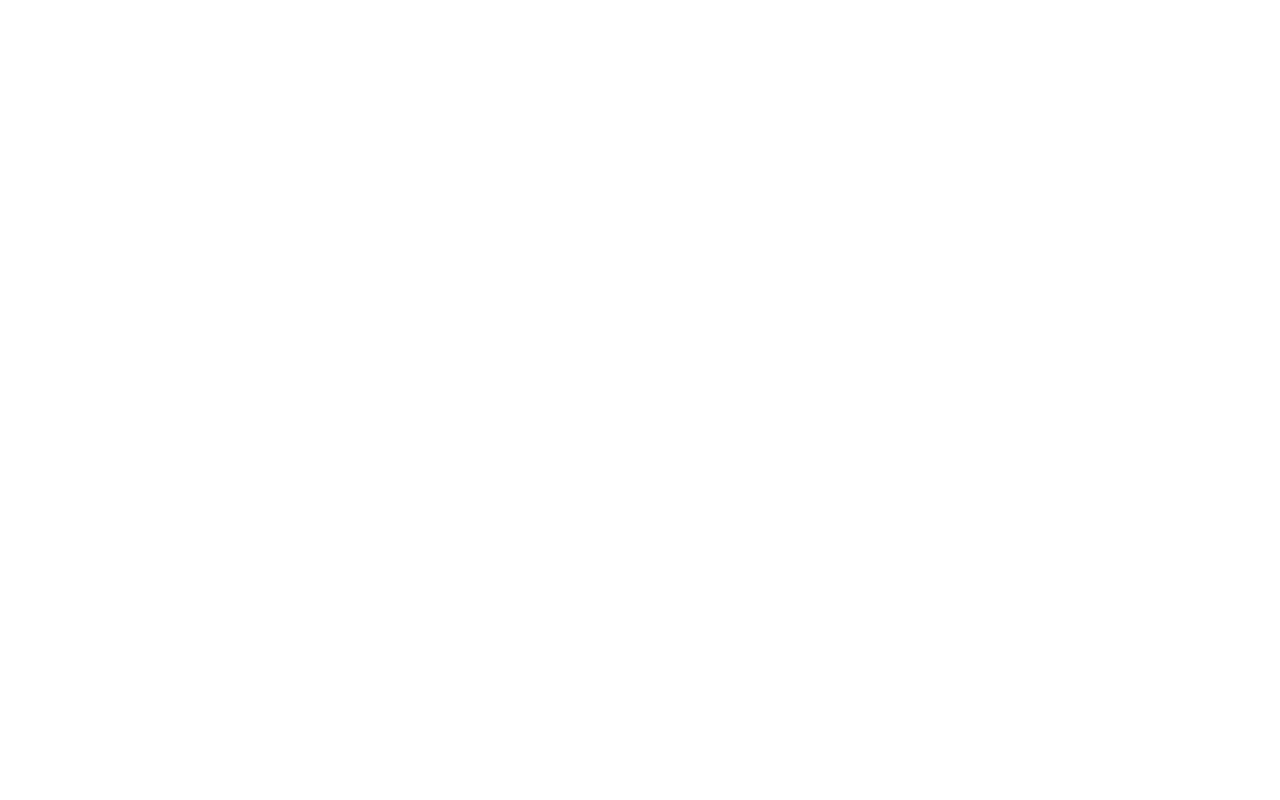
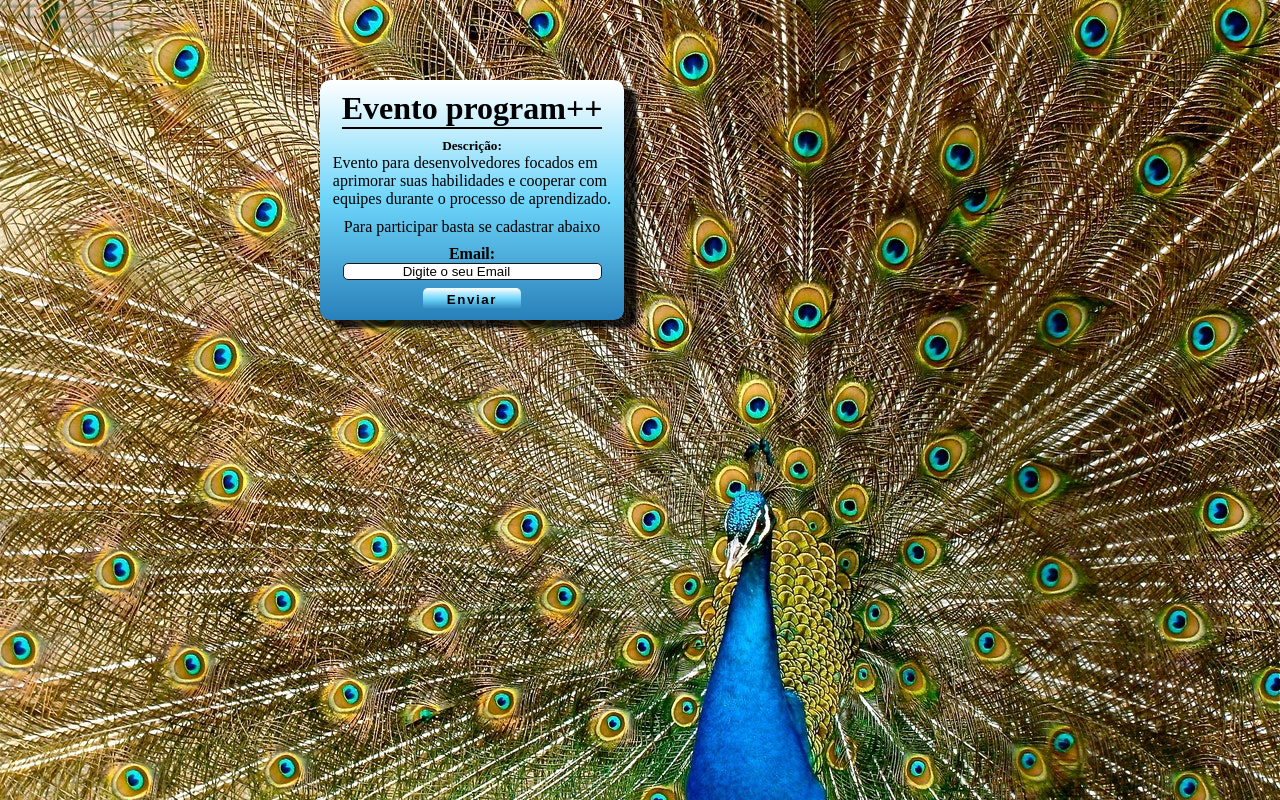
Before and after one commit to Victorcvaz/Formulario, a plain HTML site: page index.html in a window 1280 px wide. Drawn offline with Linux system fonts and the light colour scheme; a script that the page names is missing.

Commit message:
:package: Pages

```diff
--- a/index.html
+++ b/index.html
@@ -8,7 +8,53 @@
     <title>Formulário de cadastro</title>
 </head>
 <body>
+    <div class="container">
+        <header>
+            <div class="wrapper">
+                <img src="./imagens/fundo.jpg" alt="imagem de fundo">
+            </div>
+            <form class="window">
+                <div class="window-itens">
+                <h1 class="titulo">Evento program++</h1>
+                </div>
+                <div class="window-itens">
+                    <h5>Descrição:</h5>
+                    <p class="para">Evento para desenvolvedores focados em aprimorar suas habilidades e cooperar com equipes durante o processo de aprendizado.</p>
+                </div>
+                <div class="window-itens">
+                <p>Para participar basta se cadastrar abaixo</p>
+                </div>
+                <div class="window-itens">
+                    <label for="email">Email:</label>
+                <input type="text" id="email" size="30" placeholder="                Digite o seu Email">
+                <button class="btn">Enviar</button>
+                 </div>
+            </form>
+        </header>
+        <aside>
+            <i class="fa-solid fa-xmark" id="endpage"></i>
+            <form class="window-cadastro">
+                <input type="text" class="input-field" placeholder="Nome completo">
+                <input type="text" class="input-field" placeholder="Nome de usuário">
+                <input type="password" class="input-field" placeholder="Senha">
+                <input type="password" class="input-field" placeholder="Confirme a senha">
+                <div class="checkboxdiv">
+                    <input type="checkbox" name="termos" class="input-field check">
+                    Você concorda com os <a>Termos de Uso</a> do <strong>FishProjecs</strong>
+                </div>
+                <button class="btn-aside">Cadastrar</button>
+                <p>Entrar com redes sociais:</p>
+                <div class="ic-button">
+                        <ul>
+                            <li><a href=""><i class="fab fa-facebook-f"></i></a><li>
+                            <li class="google"><a href=""><i class="fab fa-google"></i></a></li>
 
+                        </ul>
+                    </div>
+            </form>
+        </aside>
+
+    </div>
     <script src="script.js"></script>
 </body>
 </html>
--- a/script.js
+++ /dev/null
@@ -1 +0,0 @@
-console.log('Online')
--- a/style.css
+++ b/style.css
@@ -0,0 +1,223 @@
+@import url("https://cdnjs.cloudflare.com/ajax/libs/font-awesome/6.1.1/css/all.min.css");
+
+*{
+    margin: 0;
+    text-decoration: none;
+    list-style: none;
+    padding: 0;
+}
+
+header{
+    width: 100%;
+    height: 100vh;
+    overflow: hidden;
+    position: relative;
+}
+
+.wrapper{
+    width: 100%;
+    height: 100%;
+    overflow: hidden;
+    background-color: rgba(0,0,0,0.8);
+}
+
+.wrapper img{
+    width: 100%;
+    height: 100%;
+    object-fit: cover;
+}
+
+.window{
+    width: 19rem;
+    height: 15rem;
+    position: absolute;
+    border-radius: 10px;
+    top: 10%;
+    left: 25%;
+    box-shadow: .8rem .5rem .2rem rgba(0,0,0,0.8);
+
+    background: #2980B9;
+    background: -webkit-linear-gradient(to bottom, #FFFFFF, #6DD5FA, #2980B9);
+    background: linear-gradient(to bottom, #FFFFFF, #6DD5FA, #2980B9);
+}
+
+.window-itens{
+    display: flex;
+    flex-direction: column;
+    margin-top: .6rem;
+    align-items: center;
+}
+
+.para{
+    margin-left: .8rem;
+}
+
+
+.window label{
+    font-weight: bolder;
+}
+
+#email{
+    border: none;
+    border-radius: 5px;
+    margin-bottom: .5rem;
+    border: 1px solid #191818;
+    display: flex;
+    justify-content: center;
+}
+
+#email:focus{
+    font-weight: bolder;
+    font-size: .9rem;
+    margin-top: 5px;
+    margin-bottom: .2rem;
+}
+
+.btn{
+    border-radius: 5px;
+    border: black;
+    padding: .2rem 1.5rem;
+    background: #2980B9;
+    background: -webkit-linear-gradient(to bottom, #FFFFFF, #6DD5FA, #2980B9);
+    background: linear-gradient(to bottom, #FFFFFF, #6DD5FA, #2980B9);
+    cursor: pointer;
+    letter-spacing: .1rem;
+    font-weight: bolder;
+}
+
+.btn:hover{
+    background: #2980B9;
+    background: -webkit-linear-gradient(to right, #FFFFFF, #6DD5FA, #2980B9);
+    background: linear-gradient(to right, #FFFFFF, #6DD5FA, #2980B9);
+}
+
+.window h1{
+    border-bottom: 2px solid black;
+}
+
+aside{
+    background-color: rgba(0,0,0, 0.9);
+    position: fixed;
+    top: 0;
+    left: 0;
+    bottom: 0;
+    right: 0;
+    z-index: -1;
+}
+
+aside .aside-show{
+    z-index: 100;
+}
+
+#endpage{
+    position: fixed;
+    top: 12%;
+    right: 15%;
+    color: black;
+    z-index: 101;
+    font-size: 1.5rem;
+    background: #f12711;
+    background: -webkit-linear-gradient(to top, #f5af19, #f12711);
+    background: linear-gradient(to top, #f5af19, #f12711);
+    padding: .3rem .6rem;
+    border-radius: 50%;
+}
+
+#endpage:hover{
+    background: #f12711;
+    background: -webkit-linear-gradient(to left, #f5af19, #f12711);
+    background: linear-gradient(to left, #f5af19, #f12711);
+}
+
+.window-cadastro{
+    width: 22rem;
+    height: 18rem;
+    position: absolute;
+    border-radius: 10px;
+    top: 10%;
+    left: 25%;
+    box-shadow: .8rem .5rem .2rem rgba(0,0,0,0.8);
+    background: #f12711;
+    background: -webkit-linear-gradient(to bottom, #f5af19, #f12711);
+    background: linear-gradient(to bottom, #f5af19, #f12711);
+    display: flex;
+    flex-direction: column;
+    align-items: center;
+}
+
+.input-field{
+    margin-top: 1rem;
+    background: transparent;
+    border: none;
+    border-bottom: 1px solid red;
+    outline: none;
+    border-radius: 2px;
+    color: #000;
+}
+
+input::placeholder {
+    color: black;
+  }
+
+.input-field:focus{
+    font-size: medium;
+    font-weight: bolder;
+}
+
+.checkboxdiv{
+    margin-left: 2rem;
+}
+
+.window-cadastro p{
+    margin-top: .5rem;
+}
+
+.ic-button{
+    width: 100%;
+    margin-top: .5rem;
+    display: flex;
+    justify-content: center;
+}
+
+.ic-button ul{
+    width: 50%;
+    display: flex;
+    justify-content: space-evenly;
+    background: -webkit-linear-gradient(to bottom, #f5af19, #f12711);
+    background: linear-gradient(to bottom, #f5af19, #f12711);
+    padding: .7rem 6rem;
+    border-radius: 8px;
+}
+
+.ic-button i{
+    color: #000;
+    font-size: 1.4rem;
+    background: -webkit-linear-gradient(to top, #f5af19, #f12711);
+    background: linear-gradient(to top, #f5af19, #f12711);
+    border-radius: 50%;
+    padding: .2rem 1rem;
+}
+
+.ic-button i:hover{
+    background: -webkit-linear-gradient(to bottom, #f5af19, #f12711);
+    background: linear-gradient(to bottom, #f5af19, #f12711);
+}
+
+.btn-aside{
+    border-radius: 5px;
+    border: black;
+    padding: .2rem 1.5rem;
+    background: #2980B9;
+    background: #f12711;
+    background: -webkit-linear-gradient(to right, #f5af19, #f12711);
+    background: linear-gradient(to right, #f5af19, #f12711);
+    cursor: pointer;
+    letter-spacing: .1rem;
+    font-weight: bolder;
+}
+
+.btn-aside:hover{
+    background: #f12711;
+    background: -webkit-linear-gradient(to left, #f5af19, #f12711);
+    background: linear-gradient(to left, #f5af19, #f12711);
+}
```
